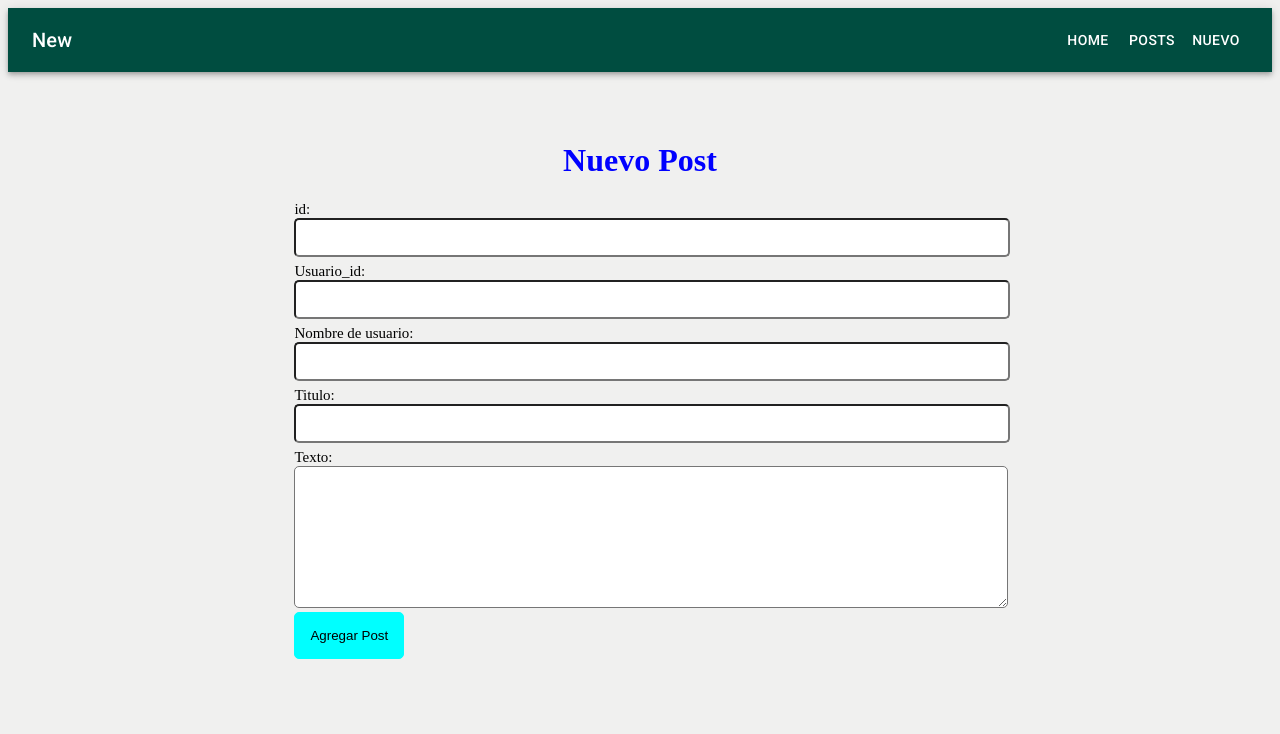
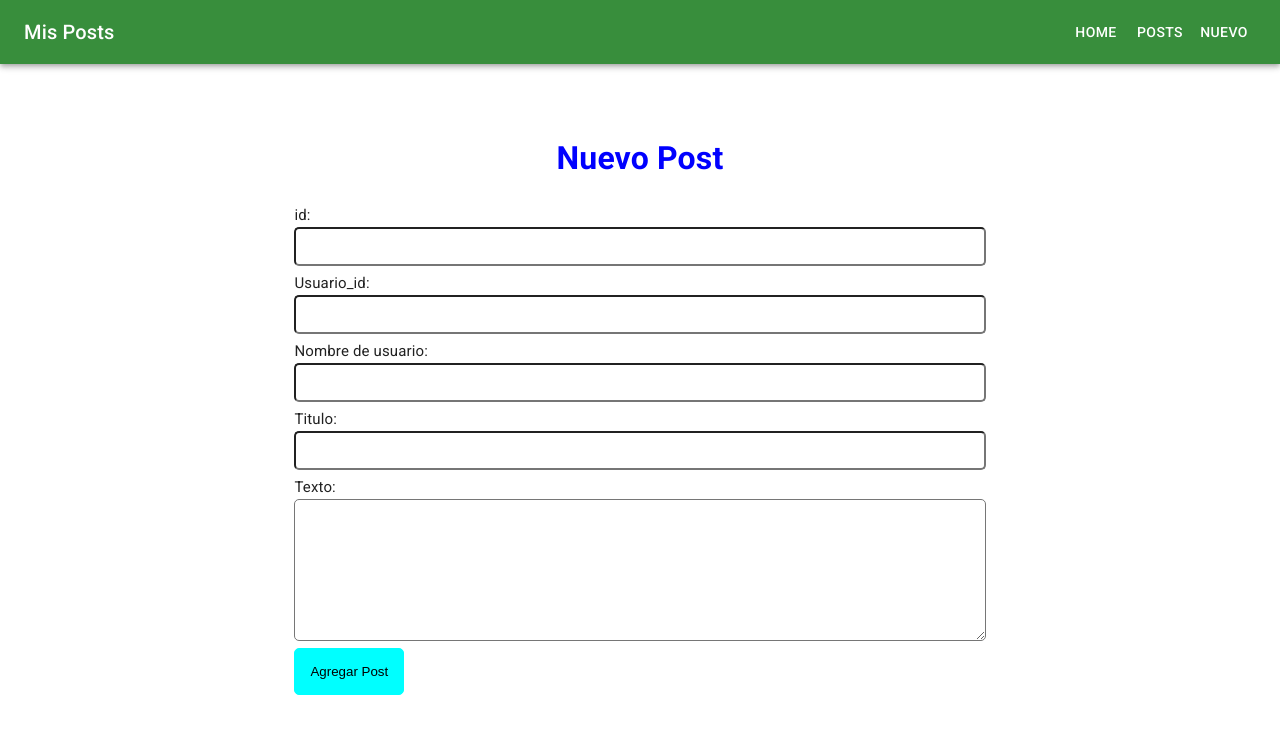
Before and after one commit to albertoborella/mi-blog, a React (Vite) app: page /crear in a window 1280 px wide. Shown: the top 734 px of the page. Built offline with nearby package versions, Linux system fonts and the light colour scheme.

Commit message:
inclusion de CssBaseline

```diff
--- a/src/components/navbar/Navbar.jsx
+++ b/src/components/navbar/Navbar.jsx
@@ -22,7 +22,7 @@ const Navbar = ({navLinks}) => {
                 >
                 <MenuIcon />
             </IconButton>
-            <Typography variant="h6" sx={{ flexGrow: 1}}>New</Typography>
+            <Typography variant="h6" sx={{ flexGrow: 1}}>Mis Posts</Typography>
 
             <Box sx={{display: {xs:"none", sm: "block"} }}>
             {
--- a/src/main.jsx
+++ b/src/main.jsx
@@ -5,13 +5,14 @@ import '@fontsource/roboto/300.css';
 import '@fontsource/roboto/400.css';
 import '@fontsource/roboto/500.css';
 import '@fontsource/roboto/700.css';
-import { createTheme, ThemeProvider } from '@mui/material';
+import { createTheme, CssBaseline, ThemeProvider } from '@mui/material';
+
 
 const theme= createTheme({
   palette: {
     mode: 'light',
     primary: {
-      main: '#004d40',
+      main: '#388E3C',
     },
     secondary: {
       main: '#b500d6',
@@ -27,6 +28,7 @@ const theme= createTheme({
 ReactDOM.createRoot(document.getElementById('root')).render(
   <React.StrictMode>
     <ThemeProvider theme={theme}>
+      <CssBaseline />
       <App />
     </ThemeProvider>
   </React.StrictMode>,
```
